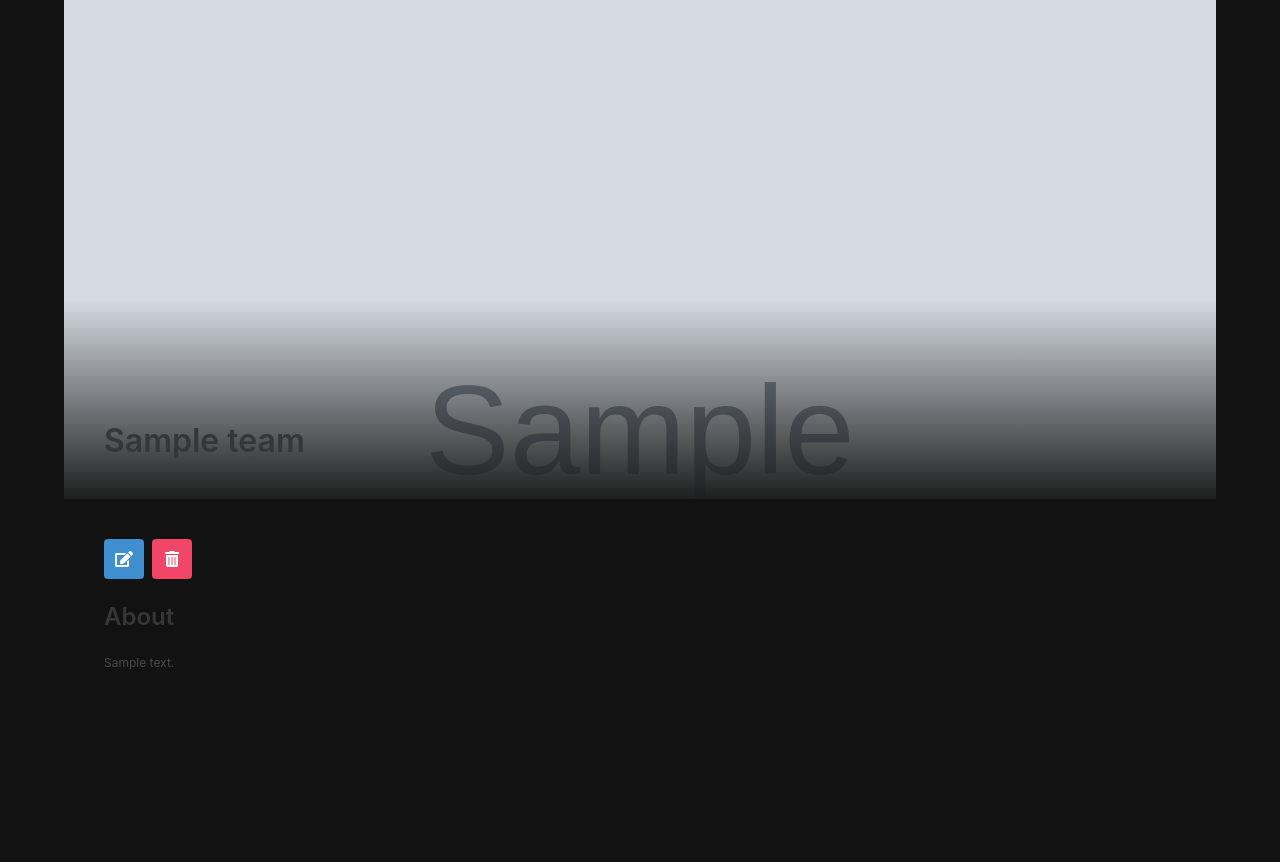
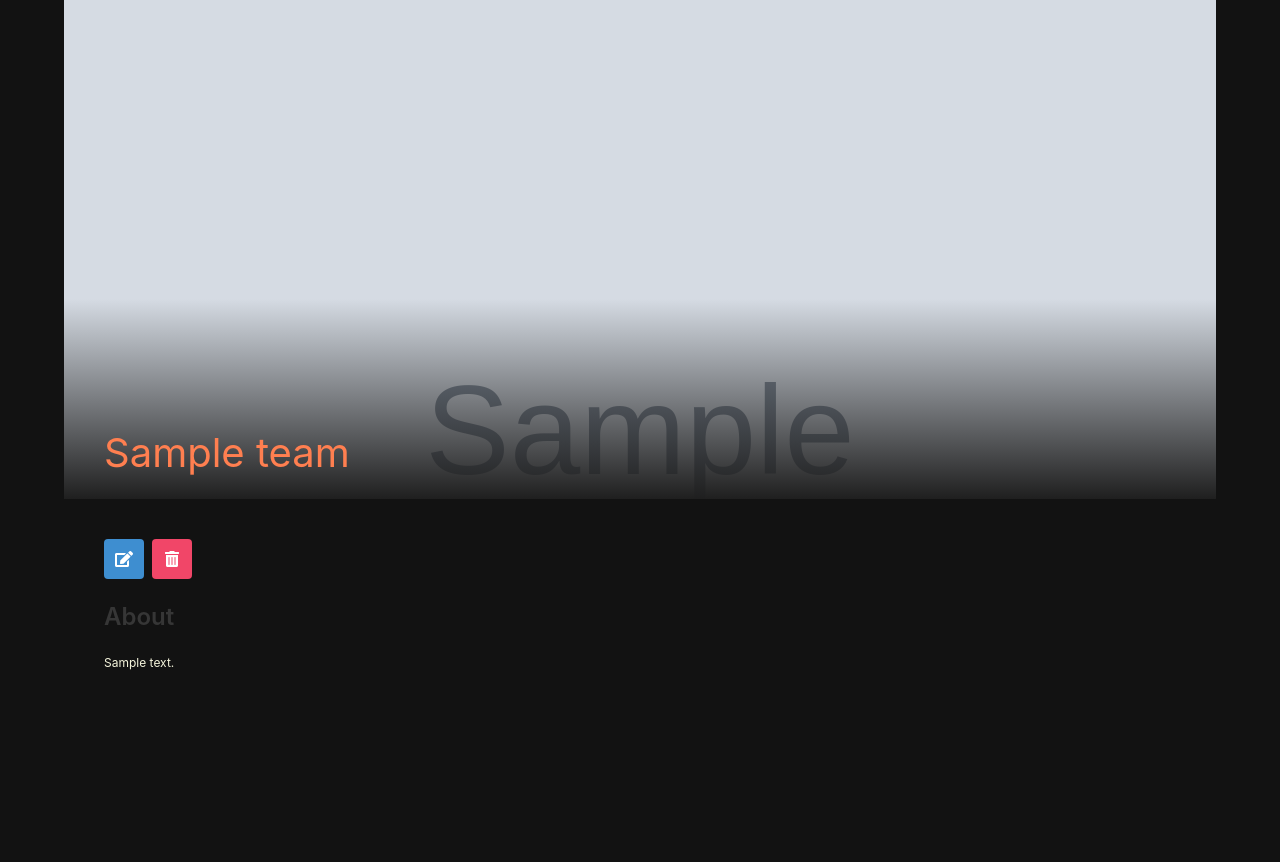
Before and after one commit to michaelbryanstark/hockeyGuru, a Django app: page /teams/1/ in a window 1280 px wide. Shown: the part 53-915 px from the top of the page. Run offline with Django 3.2, Linux system fonts and the light colour scheme; tables that the repository leaves empty hold one stand-in row (values such as "Sample post"); grey boxes marked "Sample" are stand-in pictures.

Commit message:
added styling

```diff
--- a/main_app/static/styles/main.css
+++ b/main_app/static/styles/main.css
@@ -19,6 +19,11 @@ body {
     color: #ffffff;
   }
 
+  .title_name {
+    color: coral;
+    font-size: 40px;
+  }
+
   .gallery {
     display: grid;
     grid-template-columns: repeat(auto-fit, minmax(280px, 1fr));
@@ -37,6 +42,7 @@ body {
 
   p {
     font-size: 12px;
+    color:beige
   }
 
   .detail__img {
--- a/main_app/templates/team_detail.html
+++ b/main_app/templates/team_detail.html
@@ -7,7 +7,7 @@
     <span class="icon has-text-info">
     </span>
   </div>
-  <h1 class="title">{{team.name}}</h1>
+  <h1 class="title_name">{{team.name}}</h1>
 </div>
 <div class="detail__container">
   <div class="buttons">
```
